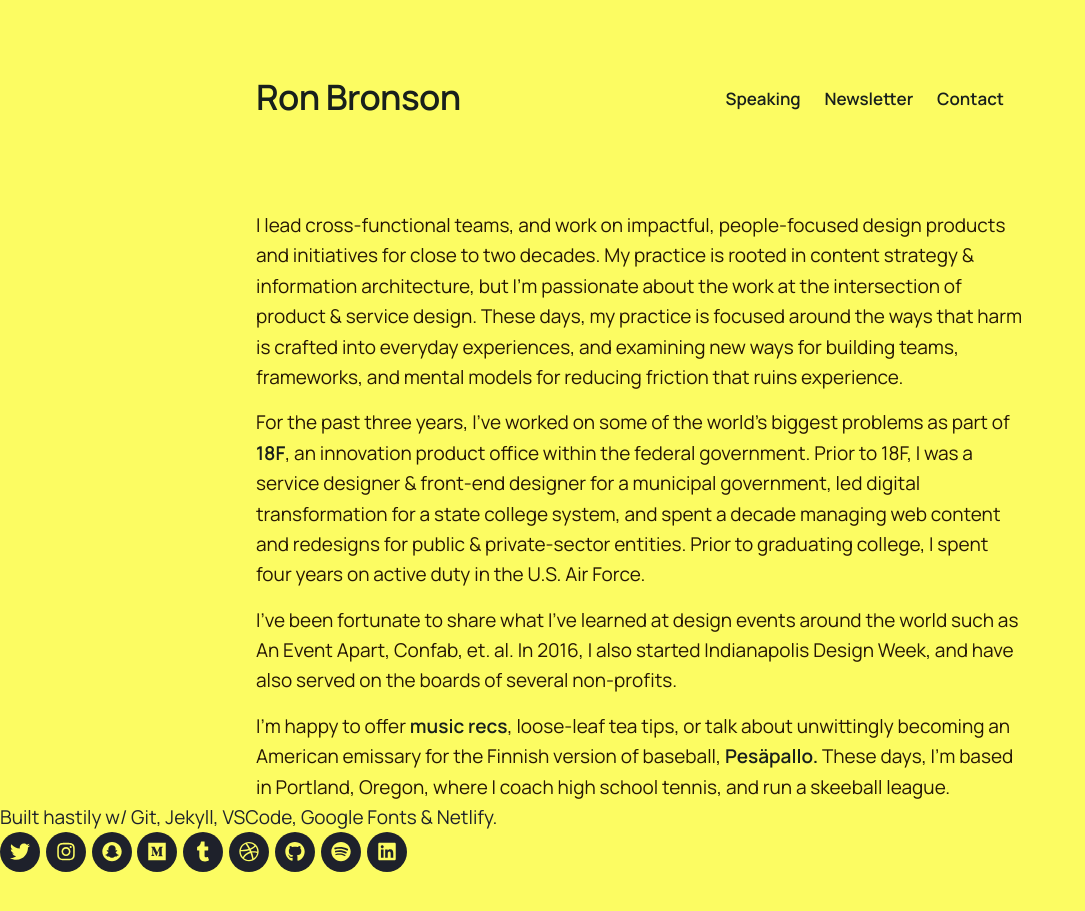
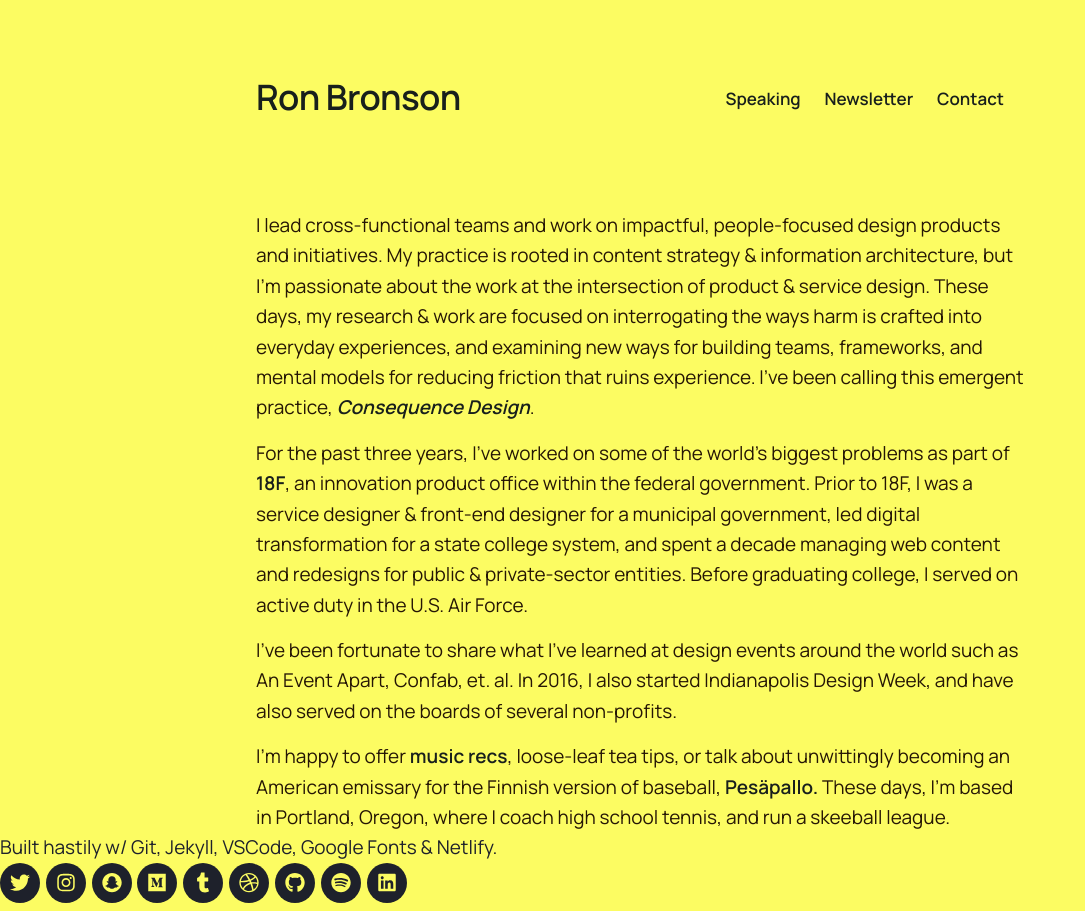
Before and after one commit to quarterback/2020-home, a Jekyll site: the page built from index.html, in a window 1280 px wide. Shown: the whole page, without its empty margins (0-1085 px from the left). Built offline with Jekyll 4.4.1, drawn with Linux system fonts in a browser that asks for light colours; nearby versions of some CDN libraries; some web fonts are replaced.

Commit message:
Update index.html

```diff
--- a/index.html
+++ b/index.html
@@ -11,13 +11,13 @@ featured_image: '/images/social.jpg'
 
 		<h1></h1>
 <p>
-	I lead cross-functional teams, and work on impactful, people-focused design products and initiatives for close to two decades.
+	I lead cross-functional teams and work on impactful, people-focused design products and initiatives.
 
-	My practice is rooted in content strategy & information architecture, but I'm passionate about the work at the intersection of product & service design. These days, my practice is focused around the ways that harm is crafted into everyday experiences, and examining new ways for building teams, frameworks, and mental models for reducing friction that ruins experience.</p>
+	My practice is rooted in content strategy & information architecture, but I'm passionate about the work at the intersection of product & service design. These days, my research & work are focused on interrogating the ways harm is crafted into everyday experiences, and examining new ways for building teams, frameworks, and mental models for reducing friction that ruins experience. I've been calling this emergent practice, <em><a href="https://consequence.design/post/616408785711431680/on-consequence-design">Consequence Design</a></em>.</p>
 
 	<p>For the past three years, I've worked on some of the world's biggest problems as part of <a href="https://18f.gsa.gov">18F</a>, an innovation product office within the federal government.
 
-	Prior to 18F, I was a service designer & front-end designer for a municipal government, led digital transformation for a state college system, and spent a decade managing web content and redesigns for public & private-sector entities. Prior to graduating college, I spent four years on active duty in the U.S. Air Force.</p>
+	Prior to 18F, I was a service designer & front-end designer for a municipal government, led digital transformation for a state college system, and spent a decade managing web content and redesigns for public & private-sector entities. Before graduating college, I served on active duty in the U.S. Air Force.</p>
 
 	<p>I've been fortunate to share what I've learned at design events around the world such as An Event Apart, Confab, et. al. In 2016, I also started Indianapolis Design Week, and have also served on the boards of several non-profits.
 
```
